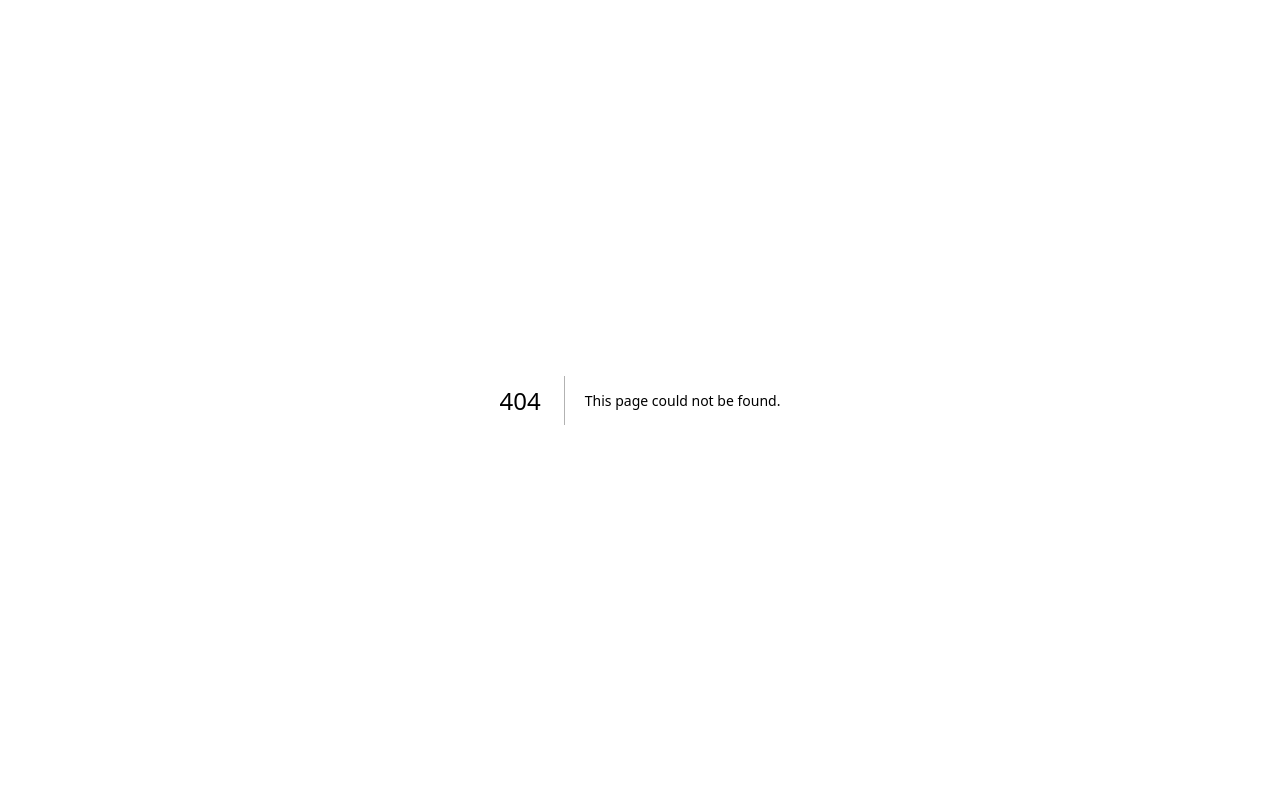
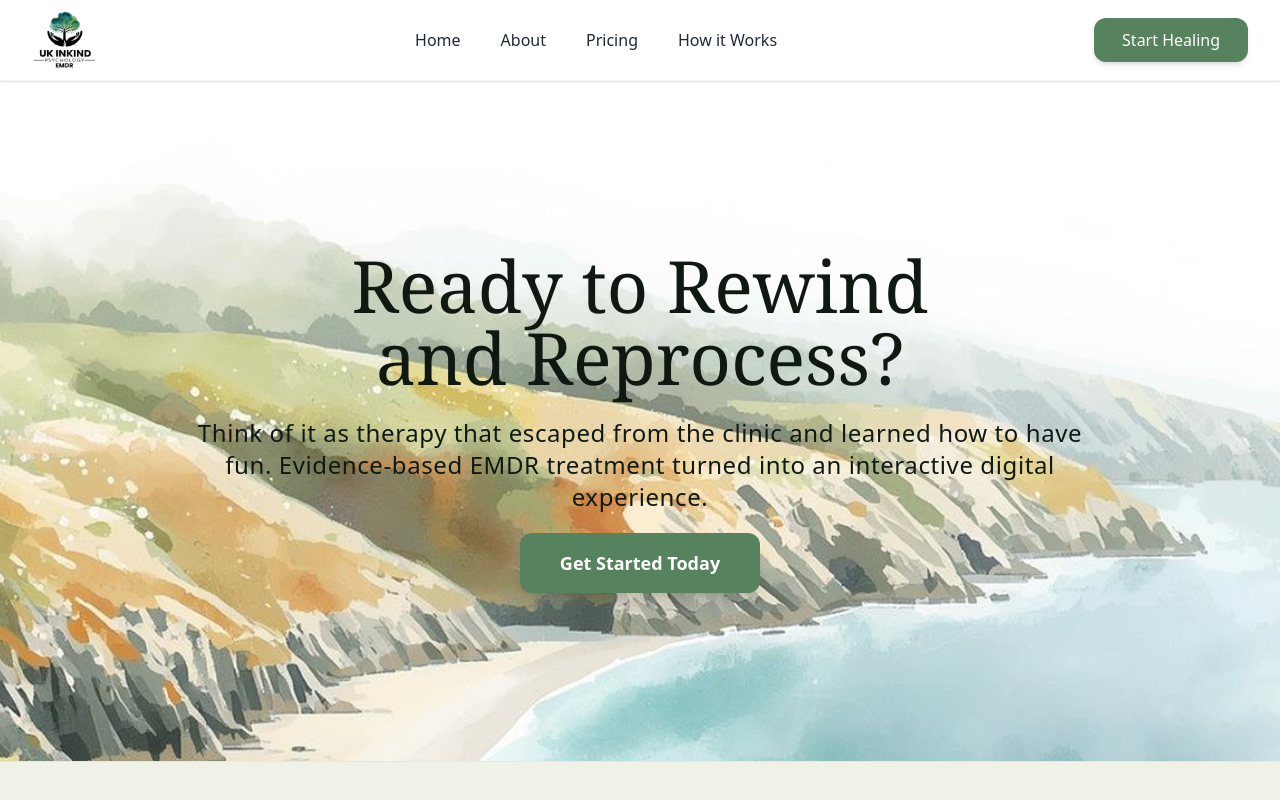
Before and after one commit to Topan-Roy/uk-inkind-BD, a Next.js app: page /GetStarted in a window 1280 px wide. Before the commit this address had no page. Shown: the top 800 px of the page. Built offline with nearby package versions, Linux system fonts and the light colour scheme.

Commit message:
added ReadytoRewind section

```diff
--- /dev/null
+++ b/src/app/(public)/GetStarted/page.js
@@ -0,0 +1,12 @@
+import ReadytoRewind from '@/components/publicComponents/ReadytoRewind';
+import React from 'react';
+
+const GetStarted = () => {
+    return (
+        <div>
+            <ReadytoRewind></ReadytoRewind>
+        </div>
+    );
+};
+
+export default GetStarted;
--- a/src/components/publicComponents/HomeHero.jsx
+++ b/src/components/publicComponents/HomeHero.jsx
@@ -82,7 +82,7 @@ const HomeHero = () => {
             transition={{ delay: 0.6, duration: 0.5 }}
             className="mt-10"
           >
-            <Link href="/register">
+            <Link href="/GetStarted">
               <button className="bg-[#56825e] hover:bg-[#456b4c] text-white px-10 py-4 rounded-xl text-lg font-semibold transition-all duration-300 shadow-lg hover:shadow-[#56825e]/30 active:scale-95">
                 Get Started Today
               </button>
--- /dev/null
+++ b/src/components/publicComponents/ReadytoRewind.jsx
@@ -0,0 +1,56 @@
+"use client";
+
+import React from "react";
+import { motion } from "framer-motion";
+
+const ReadytoRewind = ({
+  title = "Ready to Rewind and Reprocess?",
+  subtitle = "Think of it as therapy that escaped from the clinic and learned how to have fun. Evidence-based EMDR treatment turned into an interactive digital experience.",
+  buttonText = "Get Started Today",
+  bgImage = "/homeImage/emdr backround image 3 1.png"
+}) => {
+  return (
+    <section className="relative w-full min-h-[85vh] md:min-h-[85vh] flex items-center justify-center overflow-hidden bg-[#fdfdfb]">
+
+      <div
+        style={{
+          backgroundImage: `url('${bgImage}')`,
+          backgroundSize: "cover",
+          backgroundPosition: "center",
+          backgroundRepeat: "no-repeat",
+        }}
+        className="absolute inset-0 z-0 scale-105"
+      />
+
+      <div className="relative z-10 container mx-auto px-6 text-center">
+        <motion.div
+          initial={{ opacity: 0, y: 30 }}
+          animate={{ opacity: 1, y: 0 }}
+          transition={{ duration: 0.8, ease: "easeOut" }}
+          className="flex flex-col items-center gap-4 md:gap-6"
+        >
+
+
+          <h1 className="max-w-2xl mx-auto text-4xl md:text-7xl lg:text-7xl font-serif text-[#0F1912] leading-wide">
+            {title}
+          </h1>
+
+          <p className="max-w-4xl mx-auto text-[24px] md:text-2xl text-[#0F1912] font-normal tracking-wide">
+            {subtitle}
+          </p>
+        </motion.div>
+         <motion.button
+            whileHover={{ scale: 1.05 }}
+            whileTap={{ scale: 0.95 }}
+            className="bg-[#56825e] hover:bg-[#456b4c] text-white px-10 py-4 rounded-xl text-lg font-semibold transition-all duration-300 shadow-lg hover:shadow-[#56825e]/30 active:scale-95 mt-5"
+          >
+            {buttonText}
+          </motion.button>
+      </div>
+
+      <div className="absolute inset-0 bg-gradient-to-b from-transparent via-white/10 to-transparent pointer-events-none" />
+    </section>
+  );
+};
+
+export default ReadytoRewind;
```
Also changed, not shown: public/homeImage/emdr backround image 3 1.png (added), 1 other file (tests, documents, lock files or other folders).
